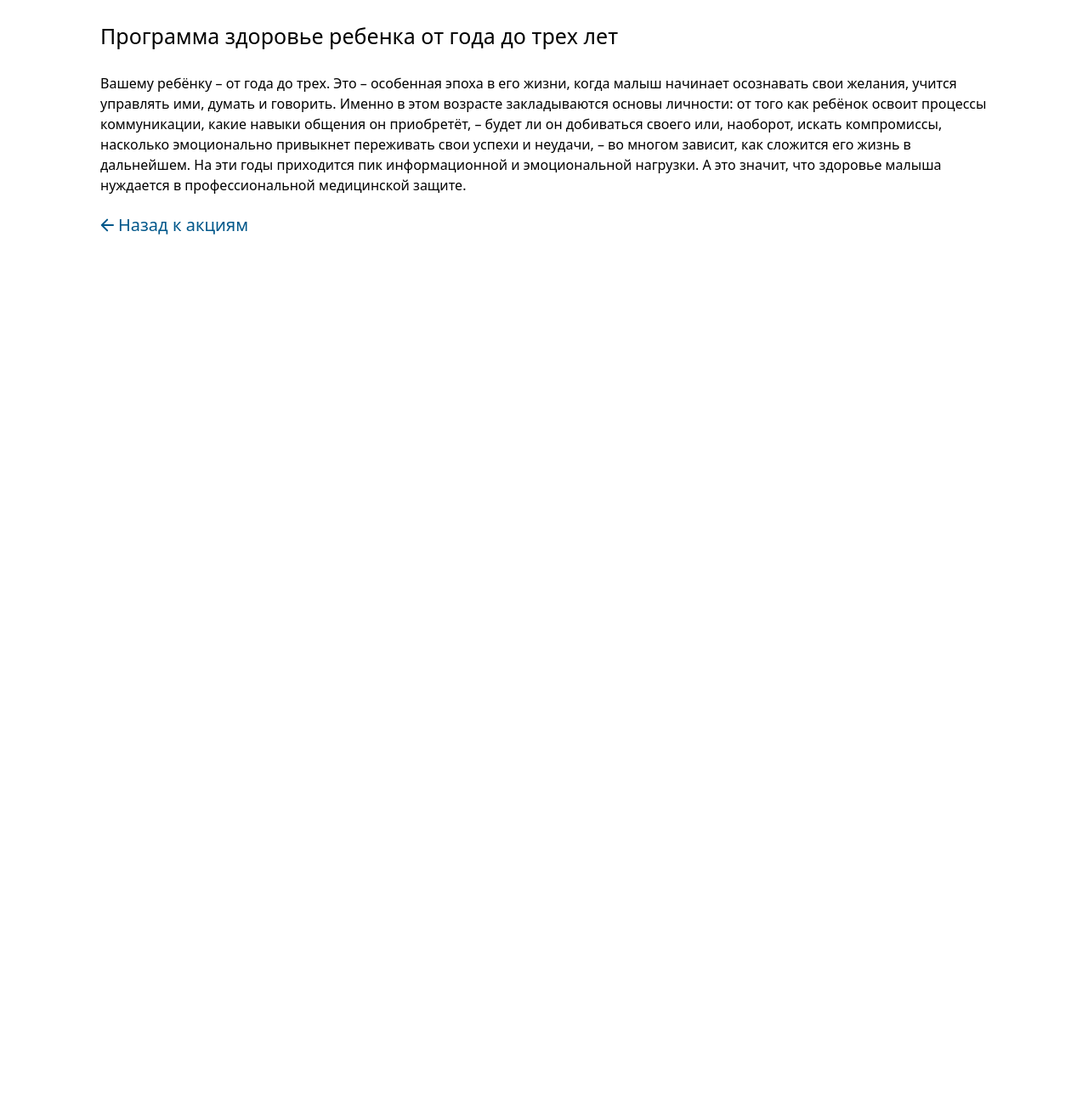
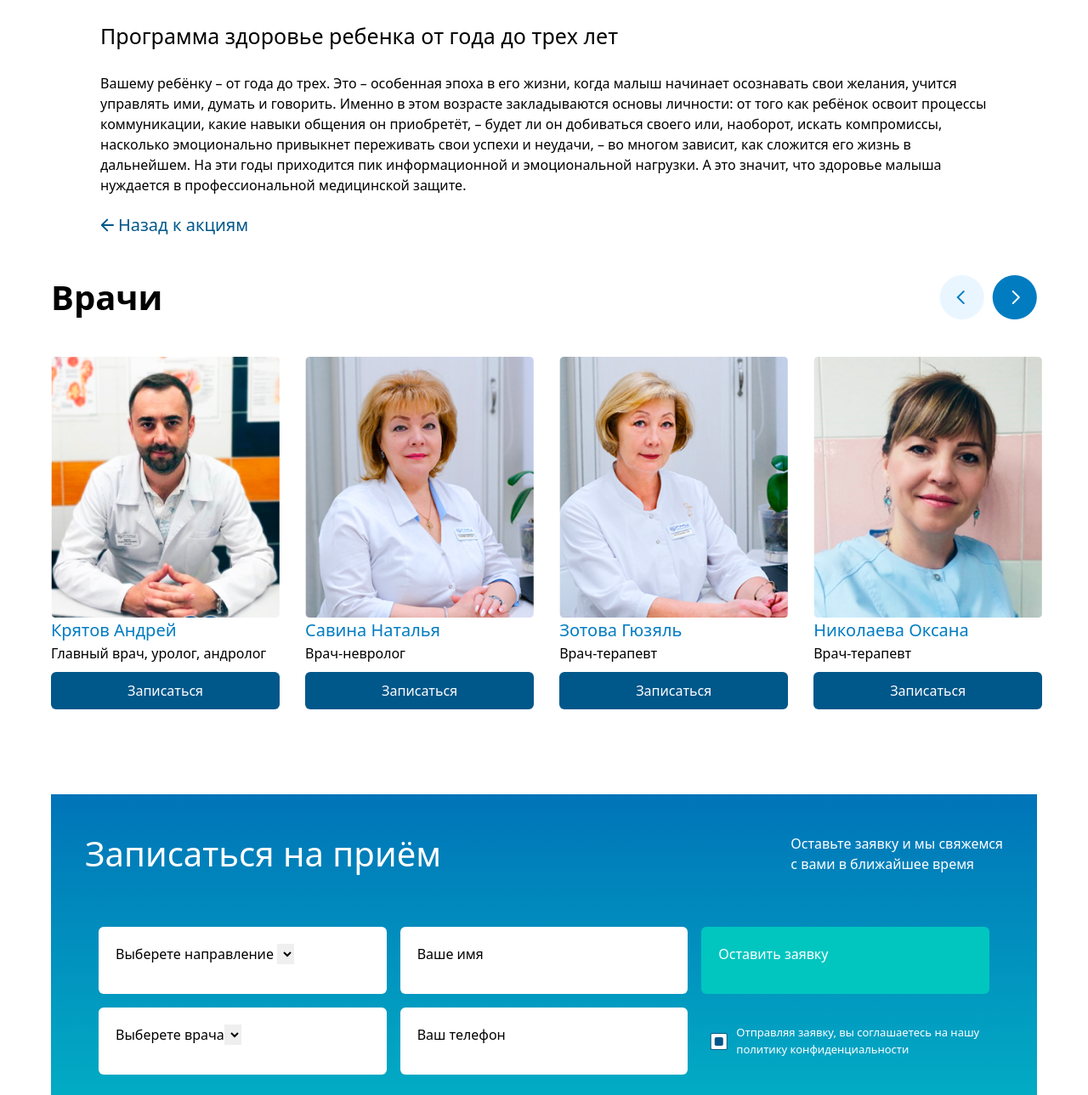
Before and after one commit to dilshod003/all-group-exam, a website: page src/irshod.html in a window 1280 px wide. Shown: the part 1511-2800 px from the top of the page at 85% size. Before the commit the page ends 1811 px from the top, so only its background shows below. Drawn offline with nearby package versions, Linux system fonts and the light colour scheme; files that its build step writes are made by us from their sources.

Commit message:
Added Section 2

```diff
--- a/src/irshod.html
+++ b/src/irshod.html
@@ -5,7 +5,7 @@
     <meta name="viewport" content="width=device-width, initial-scale=1.0">
     <title>Document</title>
     <link rel="stylesheet" href="./output.css">
-
+    <link rel="stylesheet" href="style.css">
 </head>
 <body>
     <header class="max-w-[1200px] p-[20px] m-auto">
@@ -86,7 +86,7 @@
             </aside>
         </section>
 
-        <section class="w-[90%] m-auto">
+        <section class="w-[90%] m-auto mb-[40px]">
             <p class="mb-[10px] font-bold">Внимание! Всем участникам программ наблюдения за здоровьем ребенка на время действия программ предоставляется 10% скидка
             на все услуги центра (кроме стоматологии и косметологии).</p>
             <p class="mb-[10px]">Городской Медицинский Центр предлагает программы наблюдения за здоровьем детей. Квалифицированные специалисты Центра
@@ -159,6 +159,95 @@
 
             </div>
         </section>
+
+        <section class="mb-[100px]">
+            <div class="lg:flex hidden justify-between items-center mb-[40px]">
+                <h2 class="text-[40px] font-bold">Врачи</h2>
+                <img src="./images_irshod/Slider Buttons.png" alt="">
+            </div>
+
+            <div class="lg:flex items-center gap-[30px] hidden">
+                <article>
+                    <img src="./images_irshod/Крятов.png" alt="" class="w-[270px]">
+                    <p class="text-[20px] text-[#017CC1]">Крятов Андрей</p>
+                    <p class="mb-[10px]">Главный врач, уролог, андролог</p>
+                    <button class="bg-[#00578A] text-white px-[90px] py-[10px] rounded-md">Записаться</button>
+                </article>
+                <article>
+                    <img src="./images_irshod/Савина.png" alt="" class="w-[270px]">
+                    <p class="text-[20px] text-[#017CC1]">Савина Наталья</p>
+                    <p class="mb-[10px]">Врач-невролог</p>
+                    <button class="bg-[#00578A] text-white px-[90px] py-[10px] rounded-md">Записаться</button>
+                </article>
+                <article>
+                    <img src="./images_irshod/Зотова.png" alt="" class="w-[270px]">
+                    <p class="text-[20px] text-[#017CC1]">Зотова Гюзяль</p>
+                    <p class="mb-[10px]">Врач-терапевт</p>
+                    <button class="bg-[#00578A] text-white px-[90px] py-[10px] rounded-md">Записаться</button>
+                </article>
+                <article>
+                    <img src="./images_irshod/Николаeва.png" alt="" class="w-[270px]">
+                    <p class="text-[20px] text-[#017CC1]">Николаeва Оксана</p>
+                    <p class="mb-[10px]">Врач-терапевт</p>
+                    <button class="bg-[#00578A] text-white px-[90px] py-[10px] rounded-md">Записаться</button>
+                </article>
+            </div>
+        </section>
+
+        <section class="grad text-white p-[40px] mb-[40px] lg:flex-row flex-col">
+            <div class="flex justify-between lg:items-center  mb-[40px] lg:flex-row flex-col">
+                <h2 class="text-[40px]">Записаться на приём</h2>
+                <p>Оставьте заявку и мы свяжемся <br> с вами в ближайшее время</p>
+            </div>
+
+            <div class="grid lg:grid-cols-3 lg:grid-rows-2 grid-rows-1 grid-cols-1 gap-4 lg:p-4 p-2">
+                <div class="bg-white p-[20px] rounded-md text-black">Выберете направление <select name="" id=""></select>
+                </div>
+                <div class="bg-white p-[20px] rounded-md text-black">Ваше имя </div>
+                <div class="bg-[#00C6BF] p-[20px] rounded-md text-white">Оставить заявку</div>
+                <div class="bg-white p-[20px] rounded-md text-black">Выберете врача<select name="" id=""></select></div>
+                <div class="bg-white p-[20px] rounded-md text-black">Ваш телефон</div>
+                <div
+                    class="bg-[#00C6BF] p-[20px] py-[20px] px-[10px] bg-transparent rounded-md text-white text-[13px] flex items-center gap-[10px]">
+                    <img src="./images_irshod/Checkbox.png" alt="">
+                    Отправляя заявку, вы соглашаетесь на нашу <br> политику конфиденциальности
+                </div>
+            </div>
+        </section>
+
+        <section class="lg:hidden block">
+            <h2 class="text-[40px] mb-[20x] mt-[20px]">Как нас найти</h2>
+            <img src="./images_irshod/map_sm.png" alt="">
+        </section>
+
+        <section class="mb-[20px]">
+            <div class="flex justify-between items-center mb-[40px] lg:flex-row flex-col">
+                <h2 class="text-[40px] font-bold">Лицензии и сертификаты</h2>
+                <img src="./images_irshod/Slider Buttons.png" alt="">
+            </div>
+
+            <div class="flex gap-[30px] items-start lg:justify-normal justify-center">
+                <article>
+                    <img src="./images_irshod/image (39).png" alt="" class="mb-[10px] border-2 border-[#BEE1F6]">
+                    <p>Сертификат ГОСТ Р ISO 9001-2015</p>
+                </article>
+
+                <article class="lg:block hidden">
+                    <img src="./images_irshod/image (40).png" alt="" class="mb-[10px] border-2 border-[#BEE1F6]">
+                    <p>Лицензия Л041-01162-5000369739 <br> (выписка из реестра)</p>
+                </article>
+
+                <article class="lg:block hidden">
+                    <img src="./images_irshod/image (41).png" alt="" class="mb-[10px] border-2 border-[#BEE1F6]">
+                    <p>Лицензия Л017-01162-50/00561579 <br> (выписка из реестра)</p>
+                </article>
+
+                <article class="lg:block hidden">
+                    <img src="./images_irshod/image (42).png" alt="" class="mb-[10px] border-2 border-[#BEE1F6]">
+                    <p>Лицензия Л041-01162-50/00338967 <br> (выписка из реестра)</p>
+                </article>
+            </div>
+        </section>
     </main>
 </body>
 </html>
--- /dev/null
+++ b/src/style.css
@@ -0,0 +1,3 @@
+.grad{
+    background-image: linear-gradient(#0074B8, #02B0C5);
+}
```
